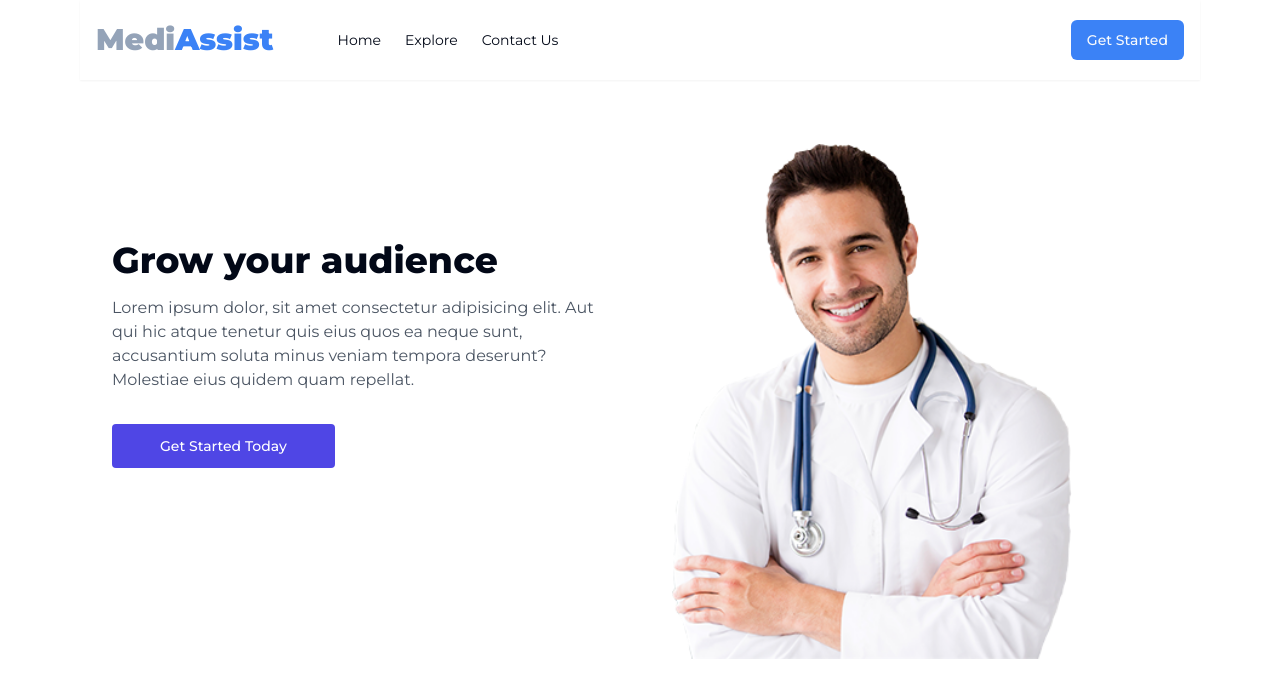
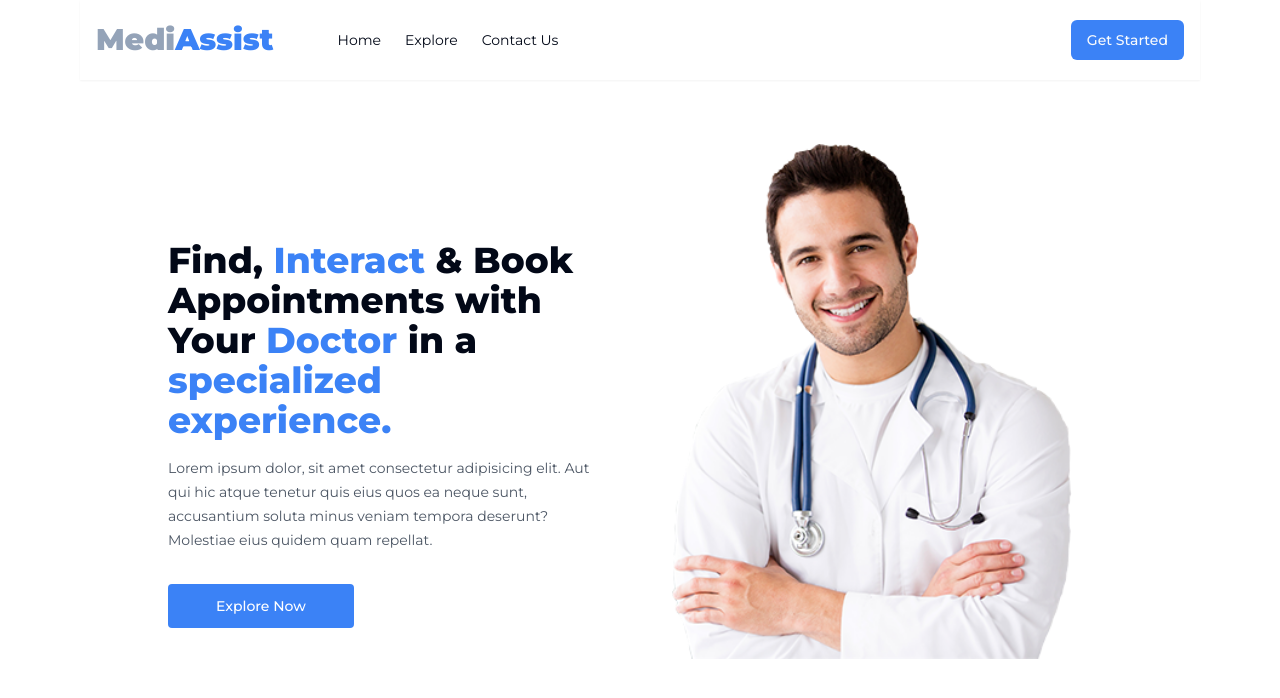
Before and after one commit to emmanueldavidson96/MediAssist, a Next.js app: page / in a window 1280 px wide. Shown: the top 698 px of the page. Built offline with nearby package versions, Linux system fonts and the light colour scheme.

Commit message:
Added Banner Content

```diff
--- a/app/_components/Banner.tsx
+++ b/app/_components/Banner.tsx
@@ -4,8 +4,8 @@ import Image from 'next/image';
 
 export default function Banner() {
   return (
-    <section>
-        <div className="mx-auto max-w-screen-xl px-4 py-8 sm:px-6 sm:py-12 lg:px-8 lg:py-16">
+    <section className='w-full h-fit'>
+        <div className="m-auto w-[90%] px-4 py-8 sm:px-6 sm:py-12 lg:px-8 lg:py-16">
             <div className="grid grid-cols-1 gap-8 lg:grid-cols-2 lg:gap-16">
             <div className="relative h-64 overflow-hidden rounded-lg sm:h-80 lg:order-last lg:h-full">
                 <Image
@@ -17,19 +17,19 @@ export default function Banner() {
             </div>
 
             <div className="lg:py-24">
-                <h2 className="text-4xl font-extrabold sm:text-4xl">Grow your audience</h2>
+                <h2 className="text-4xl font-extrabold sm:text-4xl">Find, <span className='text-blue-500'>Interact</span> & Book Appointments with Your <span className='text-blue-500'>Doctor</span> in a <span className='text-blue-500'>specialized experience.</span></h2>
 
-                <p className="mt-4 text-gray-600">
-                Lorem ipsum dolor, sit amet consectetur adipisicing elit. Aut qui hic atque tenetur quis
-                eius quos ea neque sunt, accusantium soluta minus veniam tempora deserunt? Molestiae eius
-                quidem quam repellat.
+                <p className="mt-4 text-gray-600 text-sm leading-6">
+                    Lorem ipsum dolor, sit amet consectetur adipisicing elit. Aut qui hic atque tenetur quis
+                    eius quos ea neque sunt, accusantium soluta minus veniam tempora deserunt? Molestiae eius
+                    quidem quam repellat.
                 </p>
 
                 <a
                     href="#"
-                    className="mt-8 inline-block rounded bg-indigo-600 px-12 py-3 text-sm font-medium text-white transition hover:bg-indigo-700 focus:outline-none focus:ring focus:ring-yellow-400"
+                    className="mt-8 inline-block rounded bg-blue-500 px-12 py-3 text-sm font-medium text-white transition hover:bg-indigo-700 focus:outline-none focus:ring focus:ring-yellow-400"
                 >
-                    Get Started Today
+                    Explore Now
                 </a>
             </div>
             </div>
```
